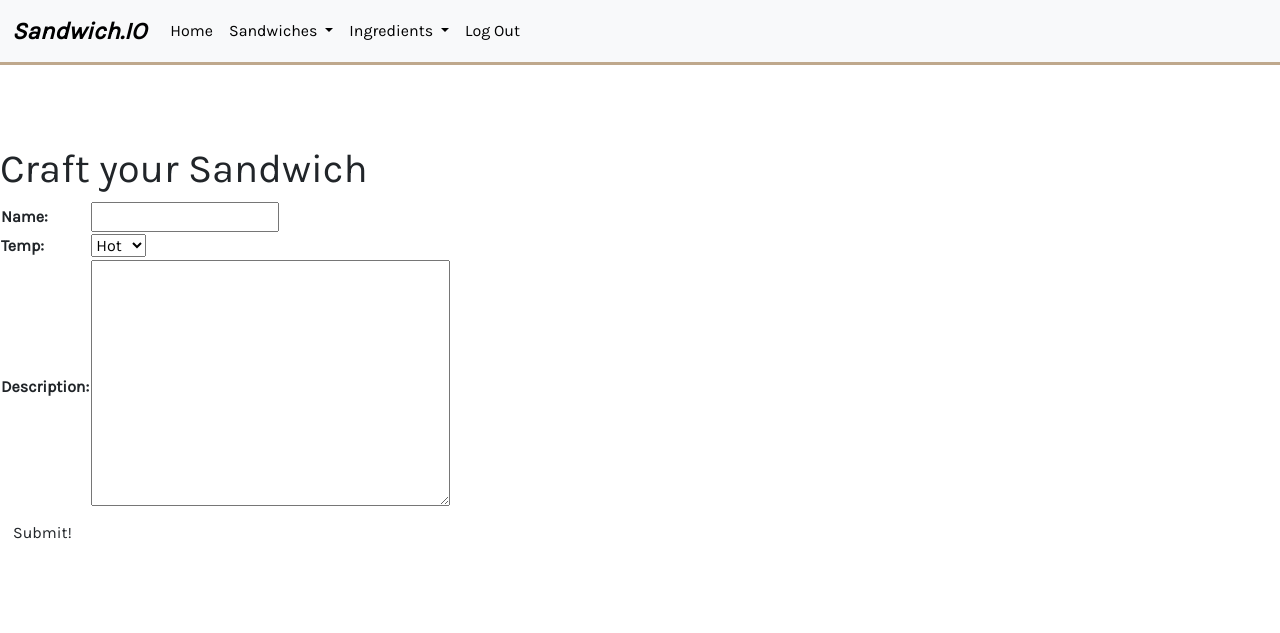
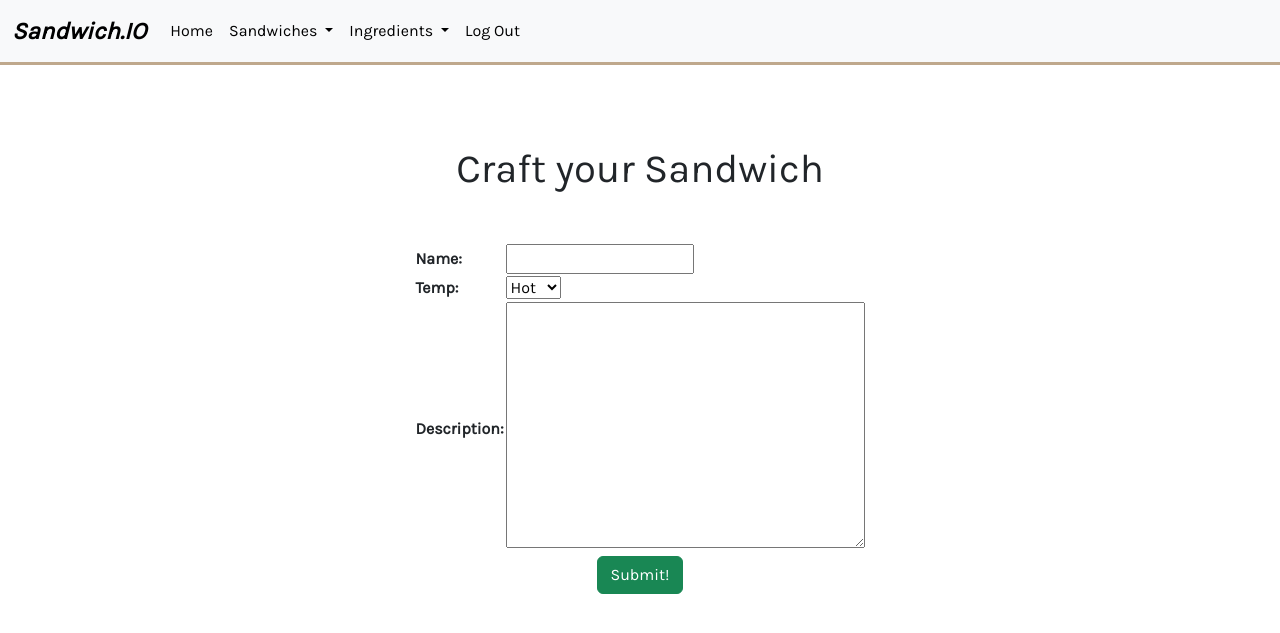
Before and after one commit to 2Clubs/sandwich.io, a Django app: page /sandwiches/create/ in a window 1280 px wide. Shown: the top 633 px of the page. Run offline with Django 4.2, Linux system fonts and the light colour scheme; the visitor is signed in with stand-in values (Sample User, id 1); some libraries are stand-ins or nearby versions.

Commit message:
styles forms

```diff
--- a/main_app/static/css/style.css
+++ b/main_app/static/css/style.css
@@ -67,6 +67,44 @@ nav a{
 
 #welcome-card a:hover {
     text-decoration: underline;
+}
+
+#register-form {
+    display: flex;
+    justify-content: center;
+    width: 55vw;
+    flex-direction: column;
+    column-gap: 5px;
+    margin: auto;
+}
+
+#register-submit {
+    width: fit-content;
+    text-align: center;
+    margin: auto;
+}
+
+#login-form {
+    display: flex;
+    justify-content: center;
+    align-items: center;
+    flex-direction: column;
+    column-gap: 5px;
+    margin: auto;
+    margin-top: 20vh;
+}
+
+.form-h1 {
+    text-align: center;
+    margin-bottom: 50px;
+}
+
+#sandwich-form {
+    display: flex;
+    justify-content: center;
+    align-items: center;
+    flex-direction: column;
+    column-gap: 5px;
 }
 
 .my-sandwiches {
@@ -161,6 +199,14 @@ nav a{
     margin-bottom: 5px;
 }
 
+#ingredient-form {
+    display: flex;
+    justify-content: center;
+    align-items: center;
+    flex-direction: column;
+    column-gap: 5px;
+}
+
 #ingredient-detail {
     width: 50vw;
     margin: auto;
--- a/main_app/templates/main_app/sandwich_form.html
+++ b/main_app/templates/main_app/sandwich_form.html
@@ -2,14 +2,14 @@
 {% if object %}
 <h1>Edit <span class="teal-text">{{object.name}}</span></h1>
 {% else %}
-<h1>Craft your Sandwich</h1>
+<h1 class='form-h1'>Craft your Sandwich</h1>
 {% endif %}
 
-<form action="" method="post">
+<form action="" method="post" id='sandwich-form'>
   {% csrf_token %}
   <table>
     {{ form.as_table }}
   </table>
-  <input type="submit" value="Submit!" class="btn" />
+  <input type="submit" value="Submit!" class="btn btn-success" />
 </form>
 {% endblock %}
--- a/main_app/templates/registration/login.html
+++ b/main_app/templates/registration/login.html
@@ -1,10 +1,10 @@
 {% extends 'base.html' %} {% block content %}
-<h1>Log In</h1>
+<h1 class='form-h1'>Log In</h1>
 
 <!-- Add the login form -->
-<form method="post" action="{% url 'login' %}">
+<form method="post" action="{% url 'login' %}" id='login-form'>
   {% csrf_token %} {{ form.as_p }}
-  <input type="submit" class="btn" value="login" />
+  <input type="submit" class="btn btn-success" value="login" />
   <input type="hidden" name="next" value="{{ next }}" />
 </form>
 
--- a/main_app/templates/registration/signup.html
+++ b/main_app/templates/registration/signup.html
@@ -1,13 +1,13 @@
 {% extends 'base.html' %} {% block content %}
-<h1>Sign Up</h1>
+<h1 class='form-h1'>Sign Up</h1>
 
 {% if error_message %}
 <p class="red-text">{{ error_message }}</p>
 {% endif %}
 
-<form method="post" action="{% url 'signup' %}">
+<form method="post" action="{% url 'signup' %}" id='register-form'>
   {% csrf_token %} {{ form.as_p }}
-  <input type="submit" class="btn" value="signup" />
+  <input type="submit" class="btn btn-success" value="signup" id='register-submit'/>
 </form>
 
 {% endblock %}
```
Also changed, not shown: main_app/templates/main_app/ingredient_form.html (+4 -4 lines).
